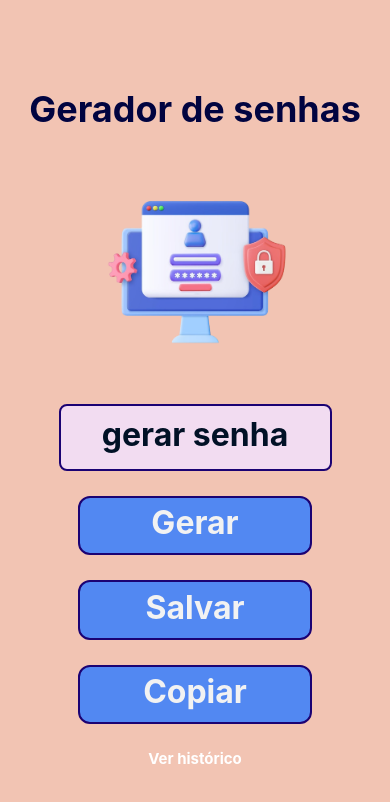
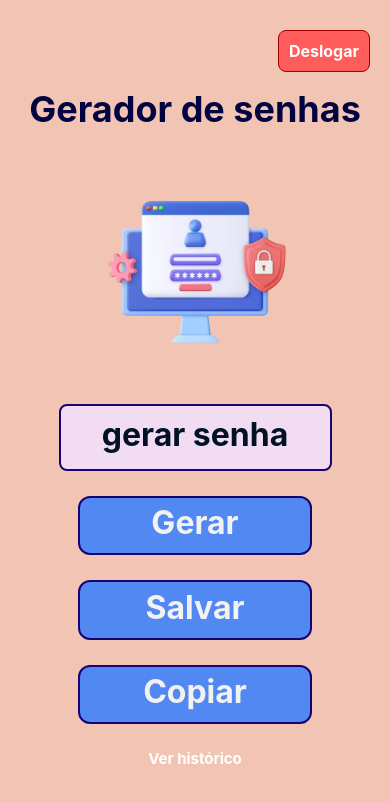
Before and after one commit to Icaleb1/gerador-senhas-mobile, a React Native app: screen /telaInicial in a window 390 px wide. Shown: the top 802 px of the page. Built offline with nearby package versions, Linux system fonts and the light colour scheme.

Commit message:
feat: adicionar logout e README

```diff
--- a/Layout.js
+++ b/Layout.js
@@ -16,10 +16,10 @@ export default function Layout() {
   useEffect(() => {
     const checkAuth = async () => {
       const token = await AsyncStorage.getItem('token');
-      if (token) {
+      if (!token) {
+        setInitialRoute('login');
+      } else {
         setInitialRoute('telaInicial');
-      } else {
-        setInitialRoute('login');
       }
     };
     checkAuth();
--- a/app.json
+++ b/app.json
@@ -24,6 +24,9 @@
     },
     "web": {
       "favicon": "./assets/favicon.png"
+    },
+    "extra": {
+      "API_URL": "http://192.168.10.23:3000"
     }
   }
 }
--- a/package.json
+++ b/package.json
@@ -18,13 +18,16 @@
     "@react-navigation/native-stack": "^7.3.10",
     "axios": "^1.9.0",
     "bcrypt": "^6.0.0",
+    "dotenv": "^16.5.0",
     "expo": "~52.0.41",
     "expo-clipboard": "^7.0.1",
+    "expo-constants": "^17.1.6",
     "expo-status-bar": "~2.0.1",
     "jsonwebtoken": "^9.0.2",
     "react": "18.3.1",
     "react-dom": "18.3.1",
     "react-native": "0.76.7",
+    "react-native-dotenv": "^3.4.11",
     "react-native-gesture-handler": "~2.20.2",
     "react-native-reanimated": "~3.16.1",
     "react-native-safe-area-context": "4.12.0",
--- a/src/service/api.js
+++ b/src/service/api.js
@@ -1,7 +1,10 @@
 import axios from 'axios';
+import Constants from 'expo-constants';
+
+const { API_URL } = Constants.expoConfig.extra;
 
 const api = axios.create({
-    baseURL: 'http://192.168.10.23:3000/api',
+    baseURL: `${API_URL}/api`,
 });
 
 export default api;
--- a/src/views/Historico.js
+++ b/src/views/Historico.js
@@ -55,6 +55,12 @@ export default function Historico() {
   return (
     <View style={styles.container}>
       <Text style={styles.tituloInicial}>Histórico de Senhas</Text>
+      {senhasSalvas.length === 0 && (
+      <Text style={styles.avisoSemItens}>
+        Nenhuma senha cadastrada até o momento.
+      </Text>
+    )}
+
 
       <SenhasHistorico
         senhas={senhasSalvas}
@@ -107,4 +113,12 @@ const styles = StyleSheet.create({
     marginBottom: 20,
     alignItems: 'center',
   },
+  avisoSemItens: {
+    textAlign: 'center',
+    fontSize: 18,
+    color: '#555',
+    marginVertical: 20,
+    fontStyle: 'italic',
+  }
+
 });
--- a/src/views/TelaInicial.js
+++ b/src/views/TelaInicial.js
@@ -63,6 +63,16 @@ export default function TelaInicial({navigation}){
         navigation.navigate("historico");
     };
 
+    const logout = async () => {
+      try {
+          await AsyncStorage.removeItem('token');
+          navigation.replace('login');
+      } catch (e) {
+          mostrarToast('error', 'Erro', 'Erro ao fazer logout.');
+      }
+  };
+
+
 
     return (
     <View style={styles.container}>
@@ -82,6 +92,10 @@ export default function TelaInicial({navigation}){
         <View style={styles.tittleview}>
         <Text style={styles.titulo}>Gerador de senhas</Text>
         </View>
+        <TouchableOpacity style={styles.logoutButton} onPress={logout}>
+          <Text style={styles.logoutText}>Deslogar</Text>
+        </TouchableOpacity>
+
 
         <View style={styles.iconView}>
         <Image
@@ -193,4 +207,20 @@ const styles = StyleSheet.create({
         color: "white",
         fontSize: 15,
     },
+    logoutButton: {
+      position: 'absolute',
+      top: 30,
+      right: 20,
+      backgroundColor: '#FF5C5C',
+      padding: 10,
+      borderRadius: 8,
+      borderWidth: 1,
+      borderColor: '#A10000',
+  },
+  logoutText: {
+      color: '#fff',
+      fontWeight: 'bold',
+      fontSize: 16,
+  },
+
 });
```
Also changed, not shown: src/service/SenhaService.js (line endings or trailing spaces), src/service/auth/authResource.ts (deleted), 2 other files (tests, documents, lock files or other folders).
